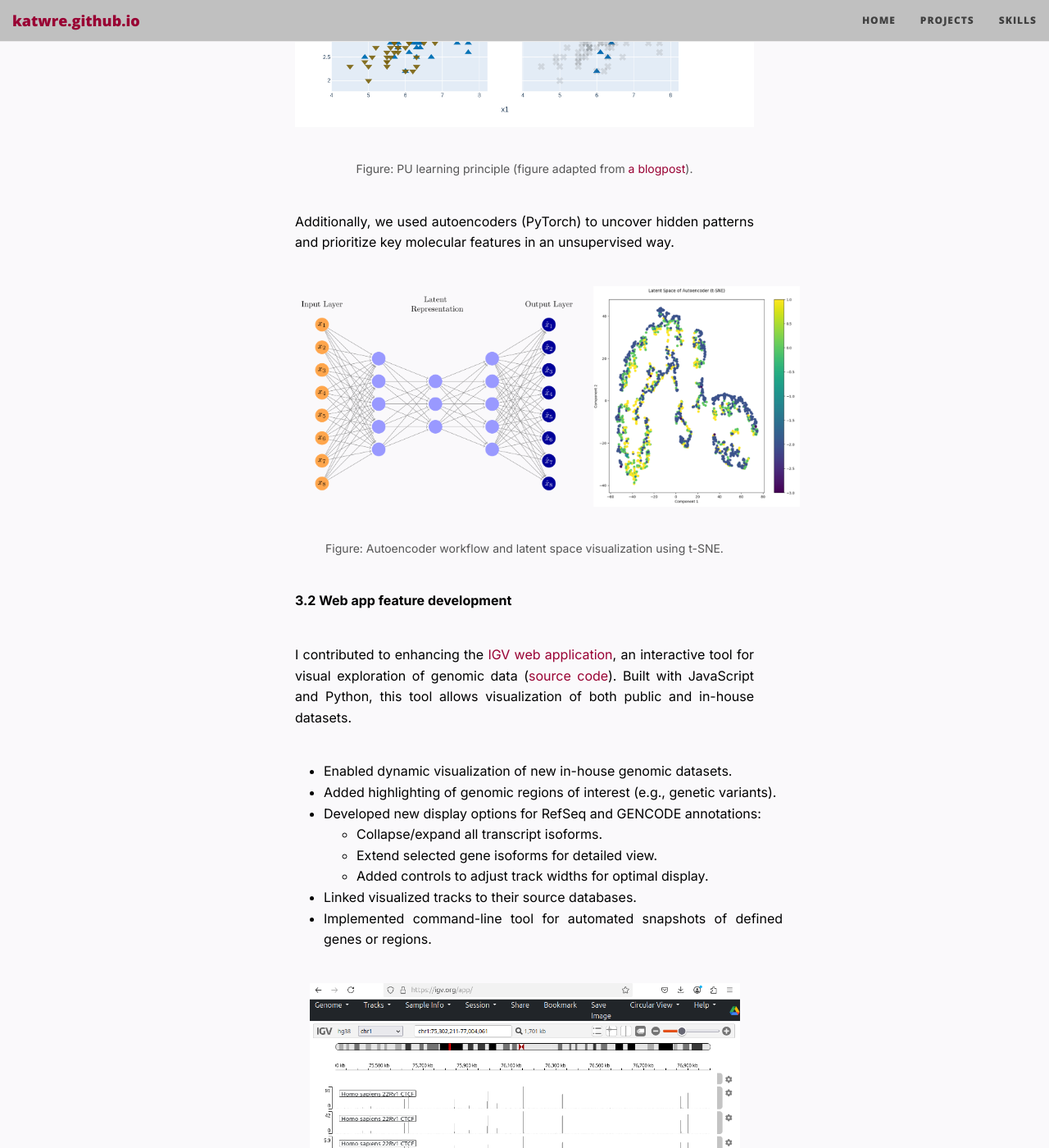
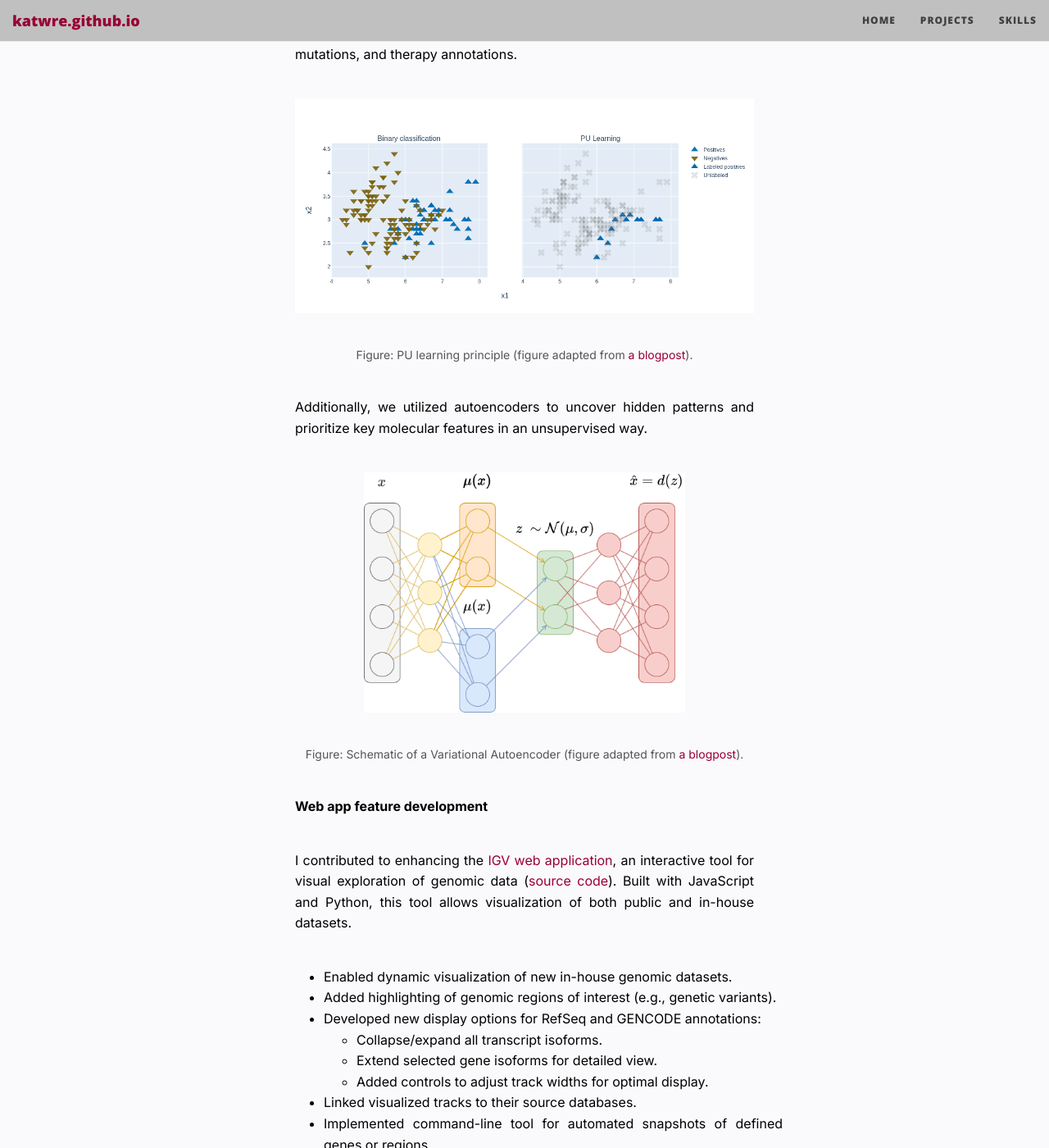
Before and after one commit to katwre/katwre.github.io, a Jekyll site: the page built from projects.md, in a window 1280 px wide and 1400 px high, scrolled down 5857 px. Shown: the whole window at 82% size. Built offline with Jekyll 4.4.1, drawn with Linux system fonts in a browser that asks for light colours; nearby versions of some CDN libraries; a style sheet for code colours, icons or effects is not loaded; some of the changed text lies outside the part shown.

Commit message:
Changed VAE figure

```diff
--- a/projects.md
+++ b/projects.md
@@ -404,8 +413,11 @@ ol li a:hover {
 <!-- Freelance -->
 <!--   -->
 
+<h2 id="freelance">Freelance</h2>
+
+
 <!-- Prioritization of therapeutic targets in clinical trials  -->
-<p class="mytext"><strong>Prioritization of therapeutic targets in clinical trials</strong></p>
+<p class="mytext" id="target"><strong>Prioritization of therapeutic targets in clinical trials</strong></p>
 
 <p class="mytext"><span style="color:#505050; font-weight:bold;">Visualization and survival analysis of biomarkers</span></p>
 
@@ -426,7 +438,7 @@ We focused on patients from clinical trial databases facing poor outcomes or lac
 </p>
 
 
-<p class="mytext"><span style="color:#505050; font-weight:bold;">Machine learning/AI for target identification</span></p>
+<p class="mytext" id="mltarget"><span style="color:#505050; font-weight:bold;">Machine learning/AI for target identification</span></p>
 
 <p class="mytext">
 To prioritize therapeutic targets, we applied <a href="https://cseweb.ucsd.edu/~elkan/posonly.pdf" target="_blank">Positive and Unlabeled (PU) learning</a>, ideal for cases where only confirmed targets are known. PU classifiers helped distinguish potential targets using gene expression, mutations, and therapy annotations.
@@ -441,22 +453,22 @@ Figure: PU learning principle (figure adapted from <a href="https://techblog.ing
 
 
 <p class="mytext">
-  Additionally, we used autoencoders (PyTorch) to uncover hidden patterns and prioritize key molecular features in an unsupervised way.
+  Additionally, we utilized autoencoders to uncover hidden patterns and prioritize key molecular features in an unsupervised way.
   </p>
 <p class="mytext" style="text-align:center;">
-  <img src="{{ 'img/autoencoder_TFs.png' | relative_url }}" style="max-width:110%;max-height:90%">
+  <img src="{{ 'img/variational-autoencoder.png' | relative_url }}" style="max-width:70%;max-height:90%">
 </p>
 
 
 <p class="mytext" style="text-align:center; font-size: 14px; color: #555;">
-Figure: Autoencoder workflow and latent space visualization using t-SNE.
+Figure: Schematic of a Variational Autoencoder (figure adapted from <a href="https://avandekleut.github.io/vae/" target="_blank">a blogpost</a>).
 </p>
 
 
 
 
 <!-- 5.2 Web app feature development  -->
-<p class="mytext"><strong>3.2 Web app feature development</strong></p>
+<p class="mytext" id="igv"><strong>Web app feature development</strong></p>
 
 <p class="mytext">
   I contributed to enhancing the
```
Also changed, not shown: other parts of projects.md (+14 -5 lines), img/variational-autoencoder.png (added).
